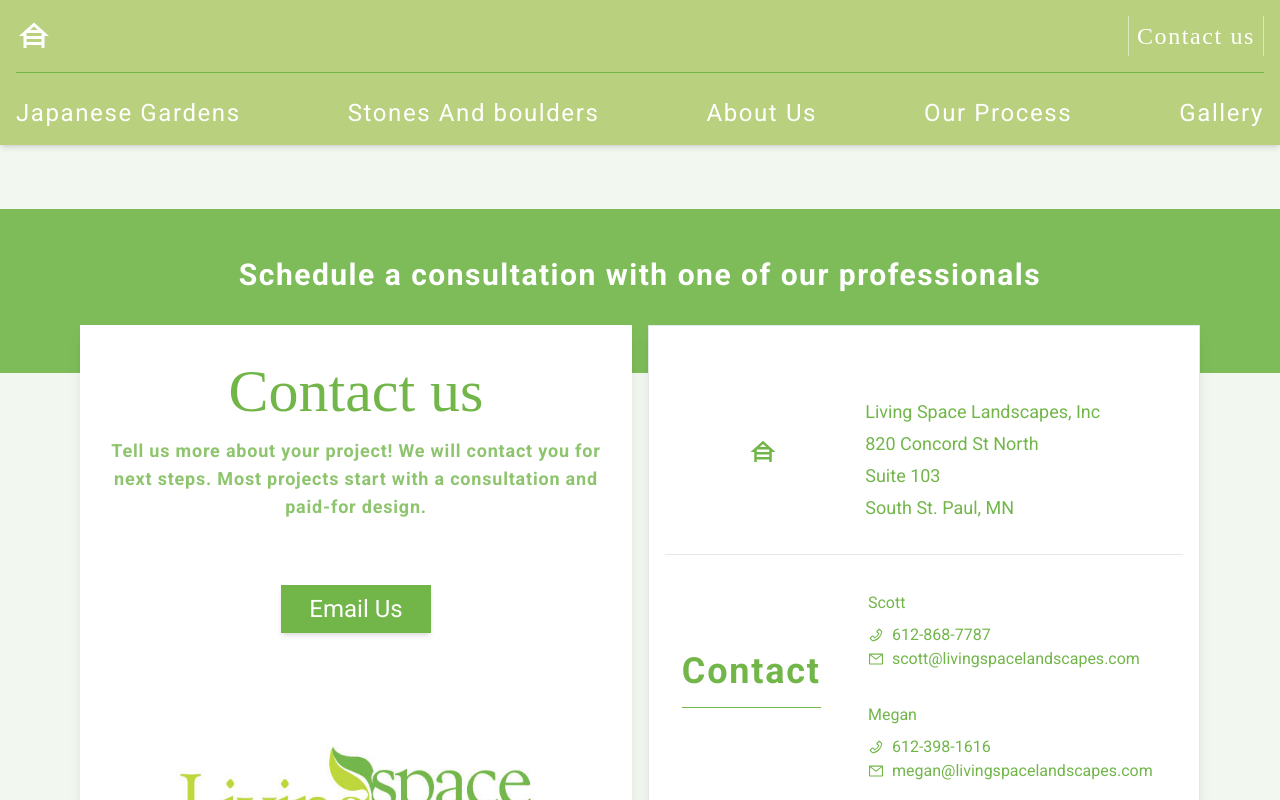
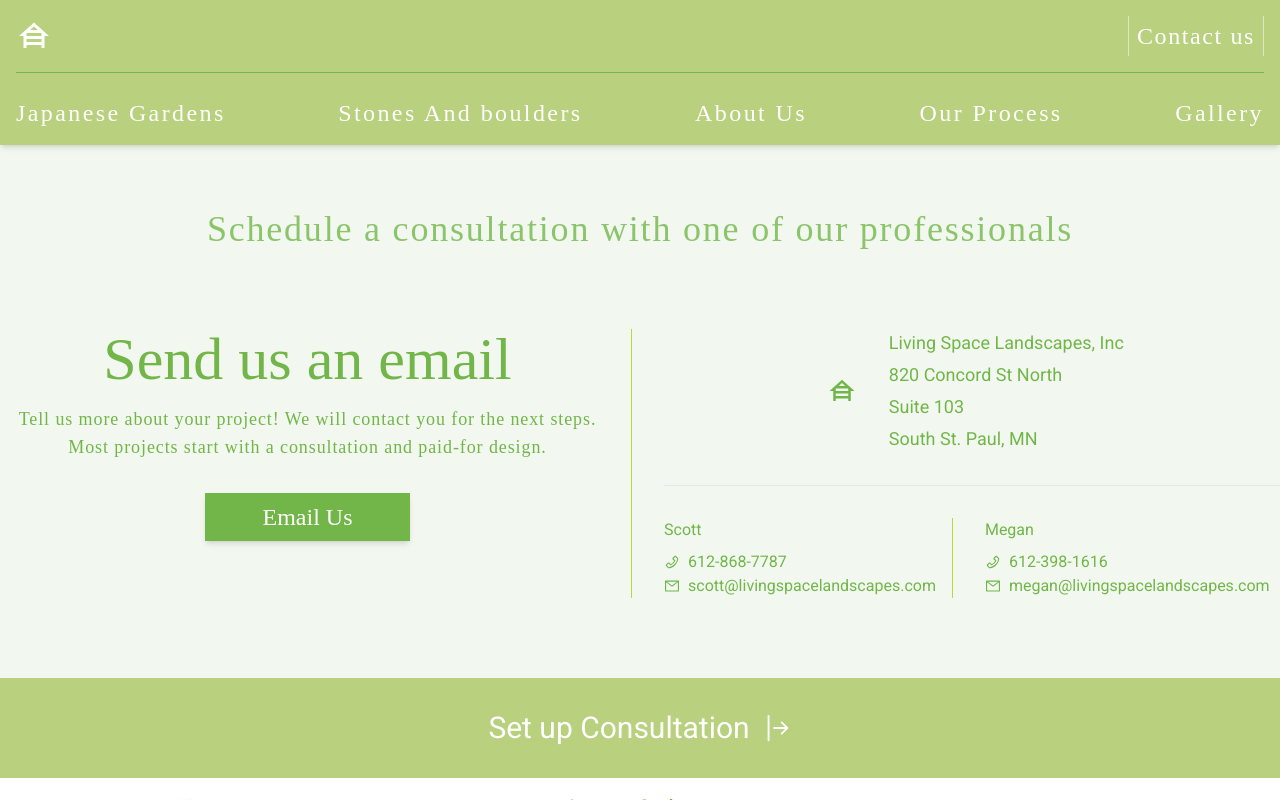
Before and after one commit to latz09/living-space-landscapes, a Next.js app: page /contact in a window 1280 px wide. Shown: the top 800 px of the page. Built offline with nearby package versions, Linux system fonts and the light colour scheme; a web font is replaced by a local one.

Commit message:
updated dropdown and contact

```diff
--- a/components/contact/Address.js
+++ b/components/contact/Address.js
@@ -2,9 +2,9 @@ import { MdHouseSiding } from 'react-icons/md';
 // import SocialHeroLinks from '../utils/SocialHeroLinks';
 const Address = () => {
 	return (
-		<div className='grid sm:grid-cols-3 items-center text-lg'>
+		<div className='flex space-x-8 text-lg items-center'>
 			<MdHouseSiding className='text-3xl' />
-			<div className='col-span-2 grid gap-1 mt-4'>
+			<div className='grid gap-1'>
 				<span>Living Space Landscapes, Inc</span>
 				<span>820 Concord St North</span>
 				<span>Suite 103</span>
--- a/components/contact/Contact.js
+++ b/components/contact/Contact.js
@@ -2,7 +2,7 @@ import { AiOutlinePhone, AiOutlineMail } from 'react-icons/ai';
 const Contact = ({ name, number, email }) => {
 	return (
 		<div className='grid gap-2'>
-			<div className='mt-4'>{name}</div>
+			<div className=''>{name}</div>
 			<div className='grid'>
 				<div className='flex space-x-2 items-center'>
 					{' '}
--- a/components/contact/ContactInfo.js
+++ b/components/contact/ContactInfo.js
@@ -1,22 +1,23 @@
 import { businessInformation } from '../../data/businessInfo';
-import SectionHeading from '../utils/SectionHeading';
-import Address from './Address';
+import { MdHouseSiding } from 'react-icons/md';
 import Contact from './Contact';
 const ContactInfo = () => {
 	const contacts = businessInformation.contact;
 	return (
-		<div className='p-4 text-landscape-700 border py-14'>
-			<div className='flex justify-center mb-5 border-b pb-8'>
-				<Address />{' '}
+		<div className=' text-landscape-700 grid gap-8 place-items-center'>
+			<div className='flex space-x-8 text-lg items-center'>
+				<MdHouseSiding className='text-3xl' />
+				<div className='grid gap-1'>
+					<span>Living Space Landscapes, Inc</span>
+					<span>820 Concord St North</span>
+					<span>Suite 103</span>
+					<span>South St. Paul, MN</span>
 				</div>
-			<div className='grid sm:grid-cols-3 items-center justify-items-center'>
-				<div>
-					<SectionHeading title='Contact' />
 			</div>
-				<div className='col-span-2'>
-					<div className='grid gap-4'>
+
+			<div className='flex space-x-8 items-center border-t  pt-8'>
 				{contacts.map((contact) => (
-							<div key={contact.phoneNumber}>
+					<div key={contact.phoneNumber} className="border-r border-landscape-300 pr-4">
 						<Contact
 							name={contact.name}
 							number={contact.phoneNumber}
@@ -26,8 +27,6 @@ const ContactInfo = () => {
 				))}
 			</div>
 		</div>
-			</div>
-		</div>
 	);
 };
 export default ContactInfo;
--- a/components/contact/EmailUs.js
+++ b/components/contact/EmailUs.js
@@ -2,19 +2,20 @@ import Image from 'next/image';
 import logo from '../../public/images/logos/navlogo.png';
 import Mailto from '../utils/Mailto';
 // import SocialHeroLinks from '../utils/SocialHeroLinks';
+const body =
+	'Please let us know a bit about your landscape project including your overall goals, wants, and needs.  Photos are super helpful so include if possible.  We will need your contact info including your address to ensure we work in your area.  Thanks!';
+
 const EmailUs = () => {
-	const body =
-		'Please let us know a bit about your landscape project including your overall goals, wants, and needs.  Photos are super helpful so include if possible.  We will need your contact info including your address to ensure we work in your area.  Thanks!';
 	return (
-		<div className='h-full  px-4 grid gap-4 pt-9 '>
-			<h1 className='text-center text-4xl md:text-6xl text-landscape-700 font-long'>
-				Contact us
-			</h1>
-			<div className='text-landscape-700 grid  items-center tracking-wider'>
-				<p className='md:text-lg font-semibold opacity-80 text-center pb-8'>
-					Tell us more about your project! We will contact you for next steps.
+		<div className='bg-[#F2F8EF] grid gap-8'>
+			<div className='grid gap-4'>
+				<h1 className='text-center text-4xl md:text-6xl text-landscape-700 font-long'>
+					Send us an email
+				</h1>
+				<div className='text-landscape-700 text-center grid  items-center tracking-wider md:text-lg font-logo'>
+					Tell us more about your project! We will contact you for the next steps.
 					Most projects start with a consultation and paid-for design.
-				</p>
+				</div>
 			</div>
 			<div className=' text-landscape-700  text-center'>
 				<Mailto
@@ -23,13 +24,10 @@ const EmailUs = () => {
 					subject='Consultation Request'
 					body={body}
 				>
-					<button className='bg-landscape-700 py-2 px-7 shadow-md text-lg md:text-2xl text-white hover:bg-opacity-75 cursor-pointer transition duration-700 font-spaces my-4'>
+					<button className='bg-landscape-700 shadow-md text-lg md:text-2xl text-white hover:bg-opacity-75 cursor-pointer transition duration-700 font-logo w-1/3 py-2'>
 						Email Us
 					</button>
 				</Mailto>
-			</div>
-			<div className='h-full  grid items-center p-20'>
-				<Image src={logo} alt='' />
 			</div>
 		</div>
 	);
--- a/components/layout/NavBar.js
+++ b/components/layout/NavBar.js
@@ -57,31 +57,32 @@ const Navbar = () => {
 					{/* All the links */}
 					<div
 						className={`${
-							open && 'bg-landscape-500'
+							open && 'bg-landscape-700'
 						} border-b-2 border-landscape-700  lg:border-none absolute lg:static lg:z-auto z-[-1] left-0 w-full transition-all duration-700 ease-in
 						lg:flex lg:justify-between lg:mt-2
 						${open ? 'top-16' : 'top-[-490px]'}`}
 					>
-						<div className="lg:hidden text-center  md:my-0 my-7">
+						<div className='grid gap-8 py-8 lg:py-0 lg:flex lg:justify-between w-1/2 mx-auto  lg:w-full'>
+							<div className='lg:hidden text-right '>
 								<Link href={'/contact'}>
-								<a className=' text-lg md:text-2xl text-center text-white hover:text-landscape-700 transition duration-700'>
+									<a className=' text-lg md:text-2xl  text-white  hover:text-landscape-700 transition duration-700 font-logo'>
 										Contact
 									</a>
 								</Link>
 							</div>
 							{navLinks.map((link) => (
+								<Link href={link.link} key={link.name}>
 									<div
-								key={link.name}
-								className='text-lg md:text-2xl md:my-0 my-7 text-center'
+										className='text-lg md:text-2xl  text-right cursor-pointer'
 										onClick={() => setOpen(!open)}
 									>
-								<Link href={link.link}>
-									<a className='text-white hover:text-landscape-700 transition duration-700'>
+										<div className='text-white hover:text-landscape-700 transition duration-700 font-logo tracking-widest'>
 											{link.name}
-									</a>
+										</div>
+									</div>
 								</Link>
+							))}
 						</div>
-						))}
 					</div>
 				</div>
 			</div>
--- a/components/layout/heros/SectionHero.js
+++ b/components/layout/heros/SectionHero.js
@@ -22,7 +22,7 @@ const SectionHero = ({ bgImage, title, linkTo, buttonText, description }) => {
 					transition={{ delay: 0.4, duration: 1.4 }}
 				>
 					<div className='grid gap-2'>
-						<h1 className='text-5xl md:text-7xl font-logo text-landscape-500 text-center '>
+						<h1 className='text-5xl md:text-7xl text-landscape-500 text-center '>
 							{title}
 						</h1>
 						<motion.div
--- a/components/philosophy/Text.js
+++ b/components/philosophy/Text.js
@@ -1,6 +1,6 @@
 const Text = () => {
 	return (
-		<div className='text-gray-700 grid font-logo prose tracking-wide'>
+		<div className='text-black/75 grid font-logo prose tracking-wide'>
 			<p className='text-lg  md:text-xl mx-4 lg:mx-0 '>
 				We create your landscape with a naturitic style that will inspire a
 				sense of calm in those who experience it. The landscape should provide
--- a/pages/contact/index.js
+++ b/pages/contact/index.js
@@ -1,7 +1,7 @@
 import ContactInfo from '../../components/contact/ContactInfo';
 import EmailUs from '../../components/contact/EmailUs';
 import Meta from '../../components/utils/Meta';
-const contact = () => {
+const Contact = () => {
 	return (
 		<>
 			<Meta
@@ -10,15 +10,15 @@ const contact = () => {
 					'Living Space Landscapes will create your landscape with a naturalistic style that will inspire a sense of calm in those who experience it.'
 				}
 			/>
-			<div className='py-16'>
-				<div className='bg-landscape-700 bg-opacity-90 text-white text-center  sm:text-2xl md:text-3xl font-bold tracking-wider flex justify-center pt-12 pb-20'>
-					<p>Schedule a consultation with one of our professionals</p>
+			<div className='grid gap-20 mt-16 mb-20 max-w-7xl mx-auto '>
+				<div className=' text-landscape-700/80 text-center  sm:text-2xl md:text-4xl font-logo  tracking-wider '>
+					Schedule a consultation with one of our professionals
 				</div>
-				<div className='grid lg:grid-cols-2 gap-4  p-4 max-w-6xl mx-auto items-stretch'>
-					<div className='relative bottom-16 bg-white shadow-lg'>
+				<div className='grid lg:grid-cols-2 gap-4 '>
+					<div className="border-r border-landscape-300 pr-4">
 						<EmailUs />
 					</div>
-					<div className='lg:relative bottom-16 bg-white shadow-lg'>
+					<div className="pl-4 ">
 						<ContactInfo />
 					</div>
 				</div>
@@ -26,4 +26,4 @@ const contact = () => {
 		</>
 	);
 };
-export default contact;
+export default Contact;
```
Lines whose indentation alone changed are shown as unchanged.
